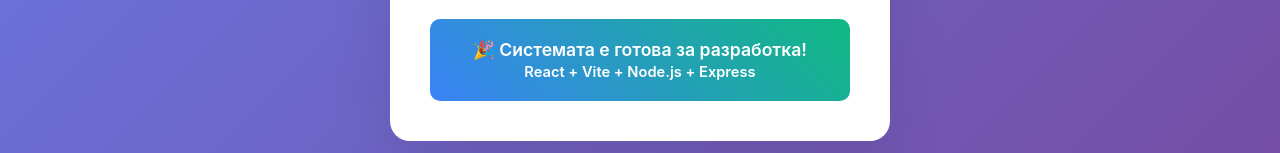
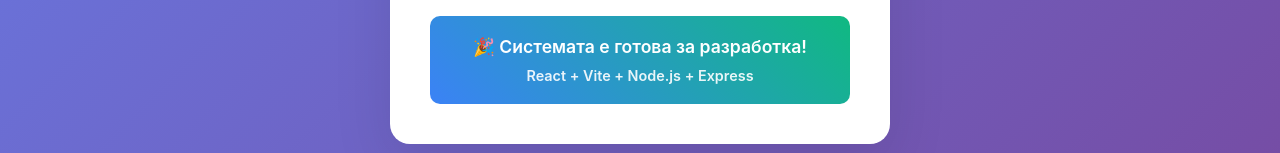
Before and after one commit to lechev95/real-estate-system, a React (Vite) app in the folder frontend/: page / in a window 1280 px wide. Shown: the part 551-704 px from the top of the page. Built offline with nearby package versions, Linux system fonts and the light colour scheme.

Commit message:
Update App.jsx

```diff
--- a/frontend/src/App.jsx
+++ b/frontend/src/App.jsx
@@ -24,8 +24,9 @@
 
       <div className="success-message">
         🎉 Системата е готова за разработка!
-        <br />
-        <small>React + Vite + Node.js + Express</small>
+        <div className="tech-stack">
+          React + Vite + Node.js + Express
+        </div>
       </div>
     </div>
   )
```
